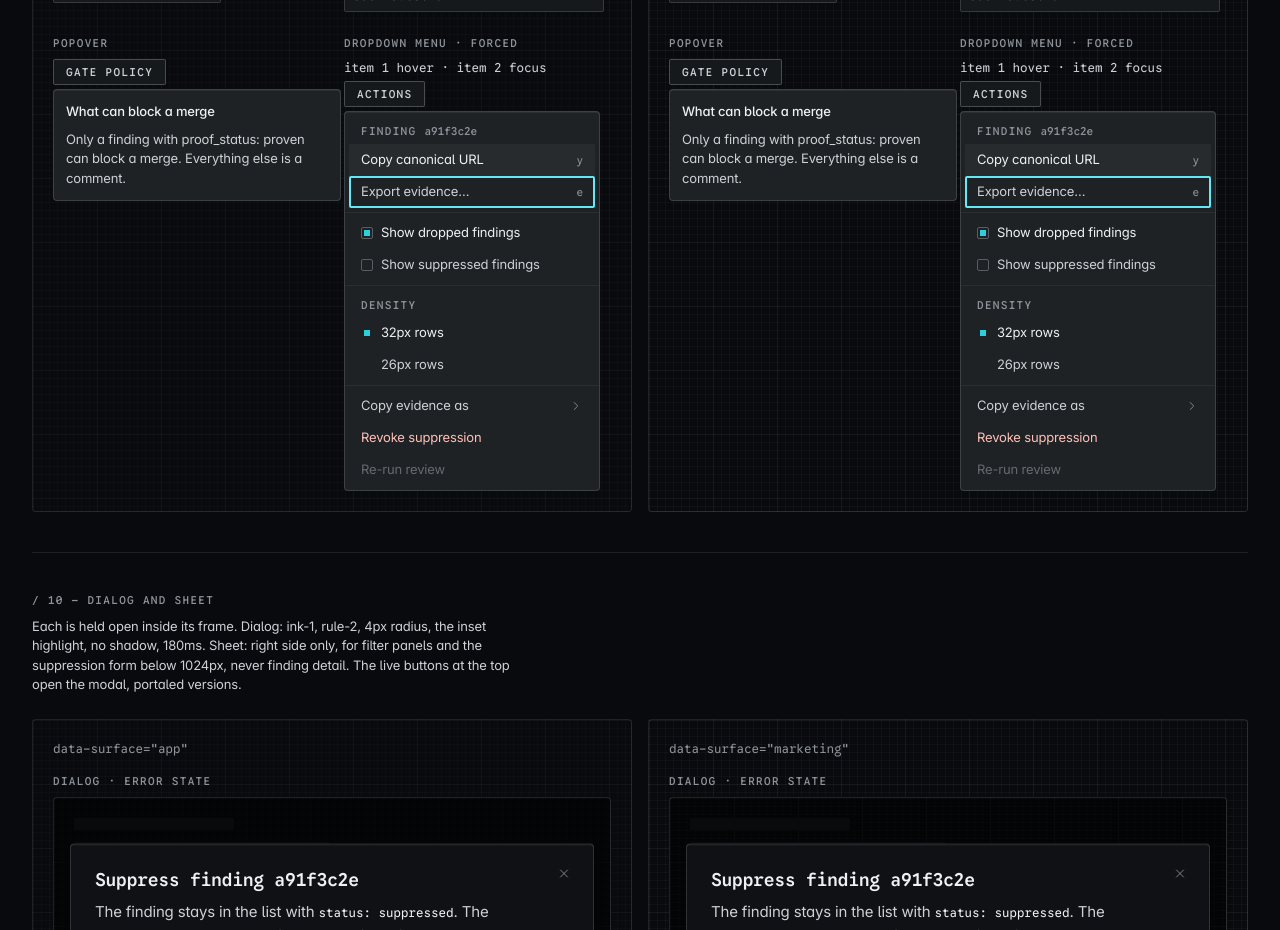
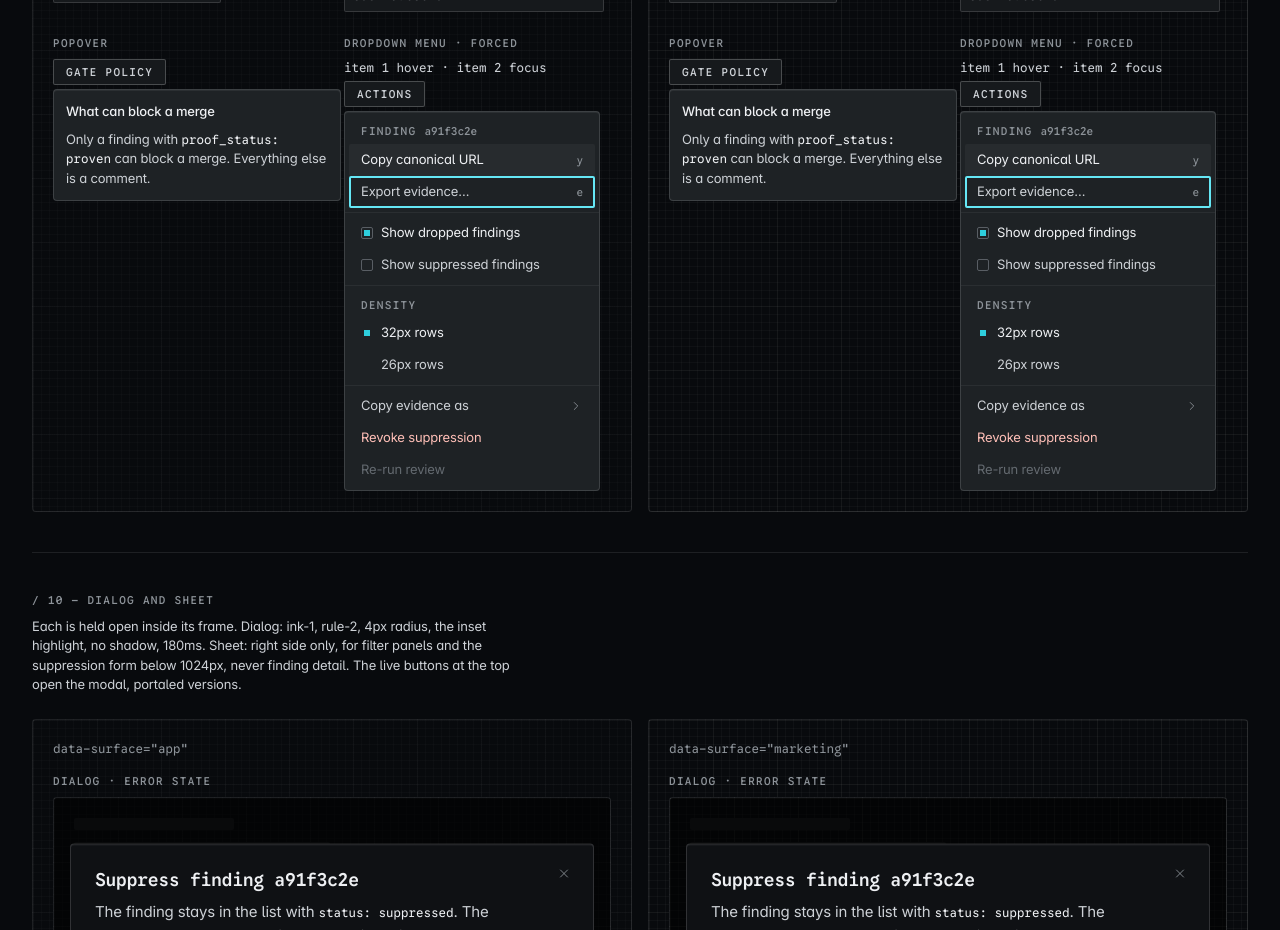
Before and after one commit to mvanshbu0681/prguard, a Next.js app in the folder web/: page /lab/t1b in a window 1280 px wide. Shown: the part 7000-7930 px from the top of the page. Built offline with nearby package versions, Linux system fonts and the light colour scheme.

Commit message:
wip(t1b-fix): popover state value set in mono
Co-Authored-By: Claude Opus 5.5 <noreply@anthropic.com>

```diff
--- a/web/app/(lab)/lab/t1b/specimens.tsx
+++ b/web/app/(lab)/lab/t1b/specimens.tsx
@@ -902,7 +902,9 @@ function InlineOverlays({ data }: { data: LabData }) {
               </PopoverTrigger>
               <PopoverContent container={popBox} align="start" onOpenAutoFocus={(e) => e.preventDefault()}>
                 <PopoverTitle>What can block a merge</PopoverTitle>
-                <PopoverDescription>Only a finding with proof_status: proven can block a merge. Everything else is a comment.</PopoverDescription>
+                <PopoverDescription>
+                  Only a finding with <span className="type-data text-text-primary">proof_status: proven</span> can block a merge. Everything else is a comment.
+                </PopoverDescription>
               </PopoverContent>
             </Popover>
           ) : null}
```
